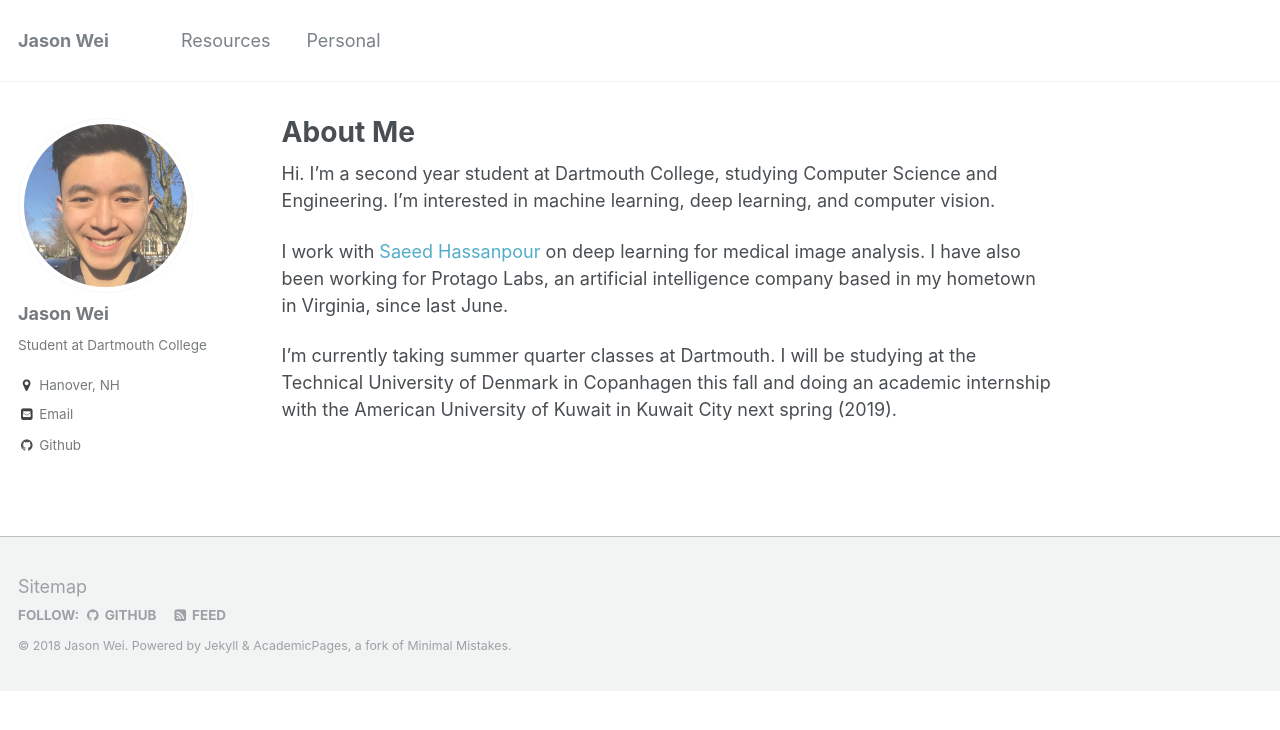
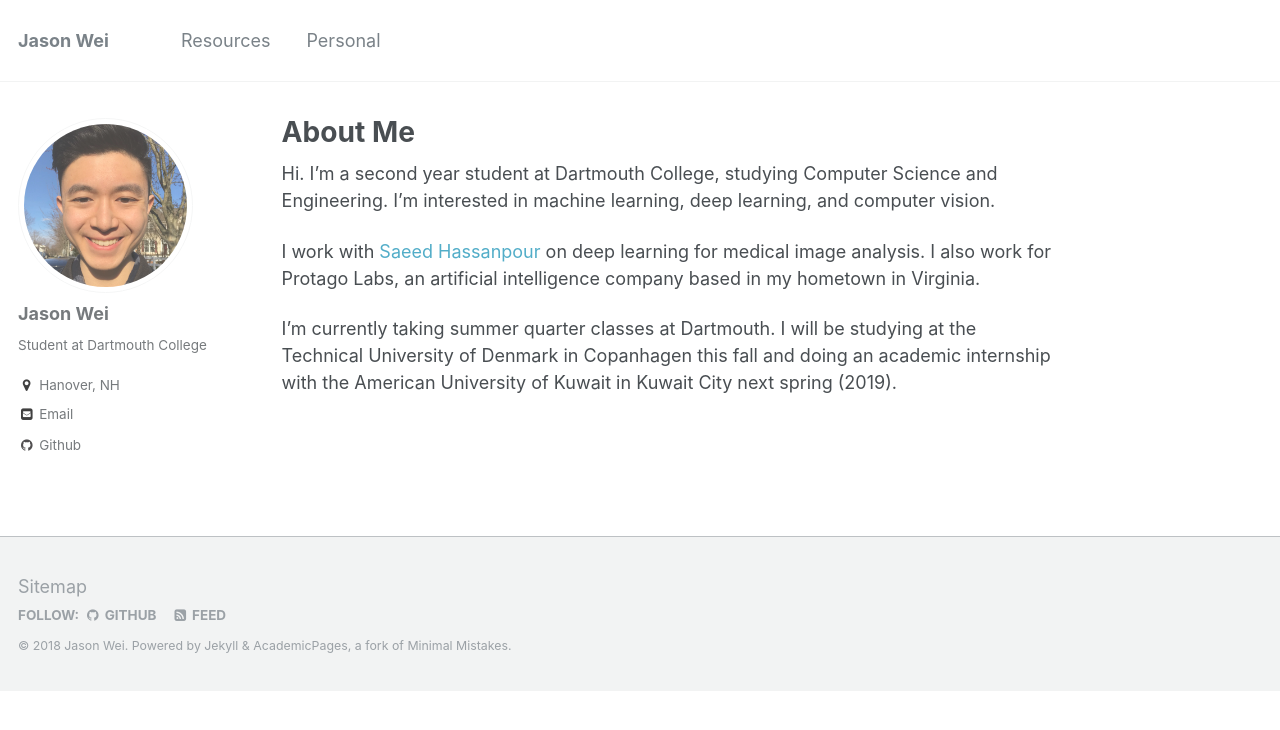
Before and after one commit to jasonwei20/jasonwei20.github.io, a Jekyll site: the page built from _pages/about.md, in a window 1280 px wide. Shown: the top 730 px of the page. Built offline with Jekyll 4.4.1, drawn with Linux system fonts in a browser that asks for light colours.

Commit message:
small changes to about

```diff
--- a/_pages/about.md
+++ b/_pages/about.md
@@ -10,6 +10,6 @@ redirect_from:
 
 Hi. I'm a second year student at Dartmouth College, studying Computer Science and Engineering. I'm interested in machine learning, deep learning, and computer vision.
 
-I work with [Saeed Hassanpour](https://www.hassanpourlab.com/) on deep learning for medical image analysis. I have also been working for Protago Labs, an artificial intelligence company based in my hometown in Virginia, since last June.
+I work with [Saeed Hassanpour](https://www.hassanpourlab.com/) on deep learning for medical image analysis. I also work for Protago Labs, an artificial intelligence company based in my hometown in Virginia.
 
 I'm currently taking summer quarter classes at Dartmouth. I will be studying at the Technical University of Denmark in Copanhagen this fall and doing an academic internship with the American University of Kuwait in Kuwait City next spring (2019).
```
